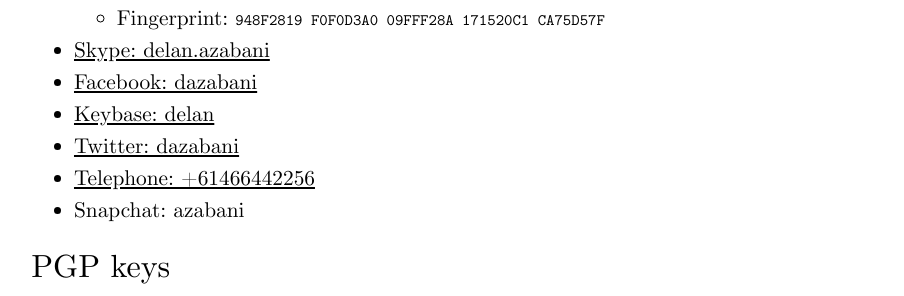
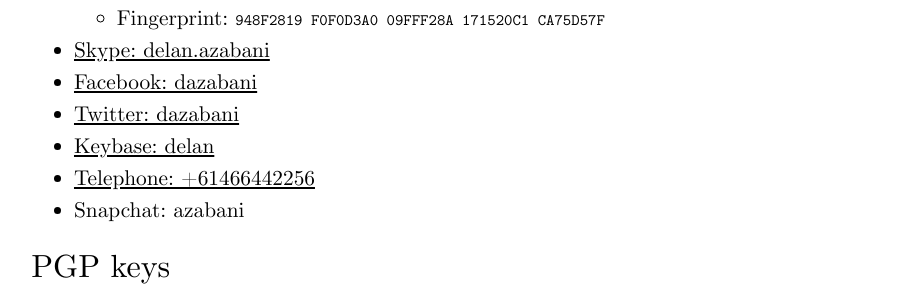
Before and after one commit to delan/www.azabani.com, a Jekyll site: the page built from contact/index.html, in a window 1280 px wide. Shown: the part 654-950 px from the top of the page, without its empty margins (182-1086 px from the left). Built offline with Jekyll 4.4.1, drawn with Linux system fonts in a browser that asks for light colours; part of the change alters nothing that is shown.

```diff
--- a/contact/index.html
+++ b/contact/index.html
@@ -34,8 +34,8 @@ title: Contact Delan
 		</ul>
 	<li><a href="skype:delan.azabani?chat">Skype: delan.azabani</a>
 	<li><a href="https://www.facebook.com/dazabani">Facebook: dazabani</a>
+	<li><a href="https://twitter.com/dazabani">Twitter: dazabani</a>
 	<li><a href="https://keybase.io/delan">Keybase: delan</a>
-	<li><a href="https://twitter.com/dazabani">Twitter: dazabani</a>
 	<li><a href="tel:+61466442256">Telephone: +61466442256</a>
 	<li>Snapchat: azabani
 </ul>
```
